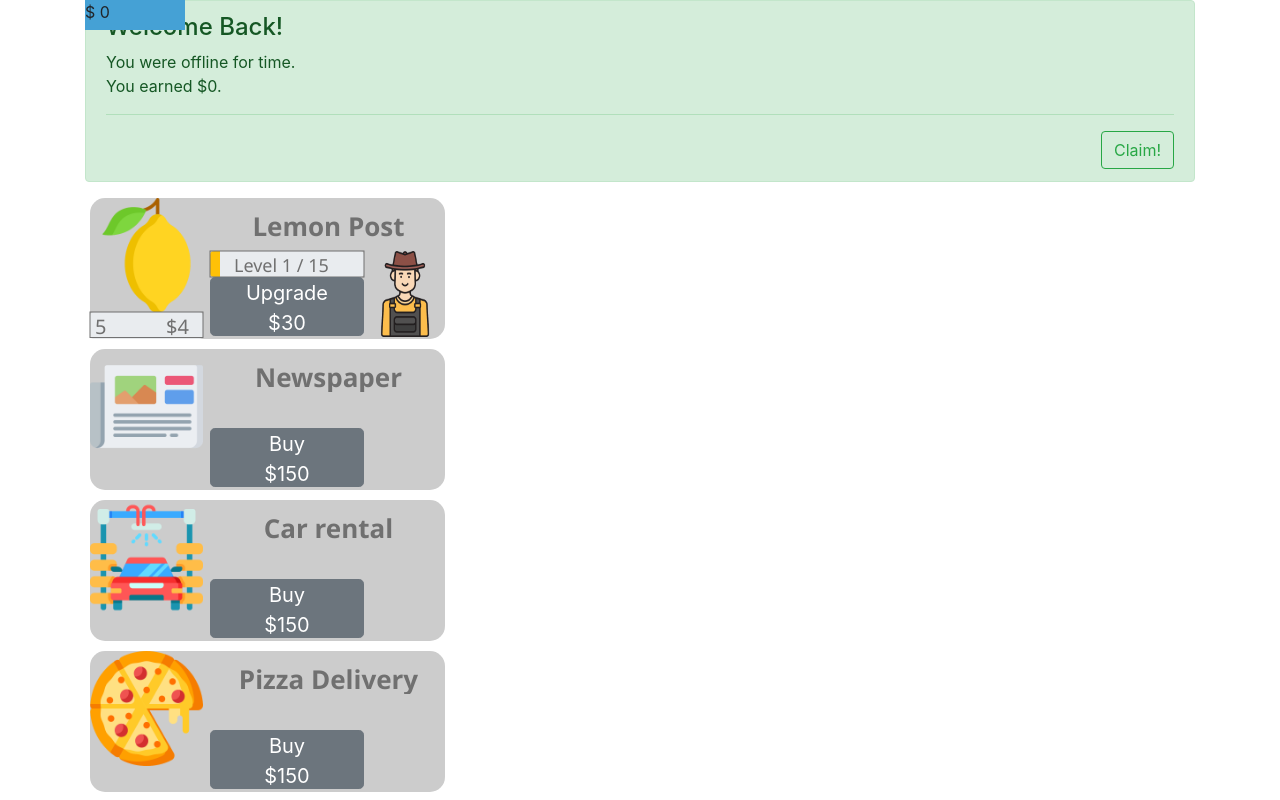
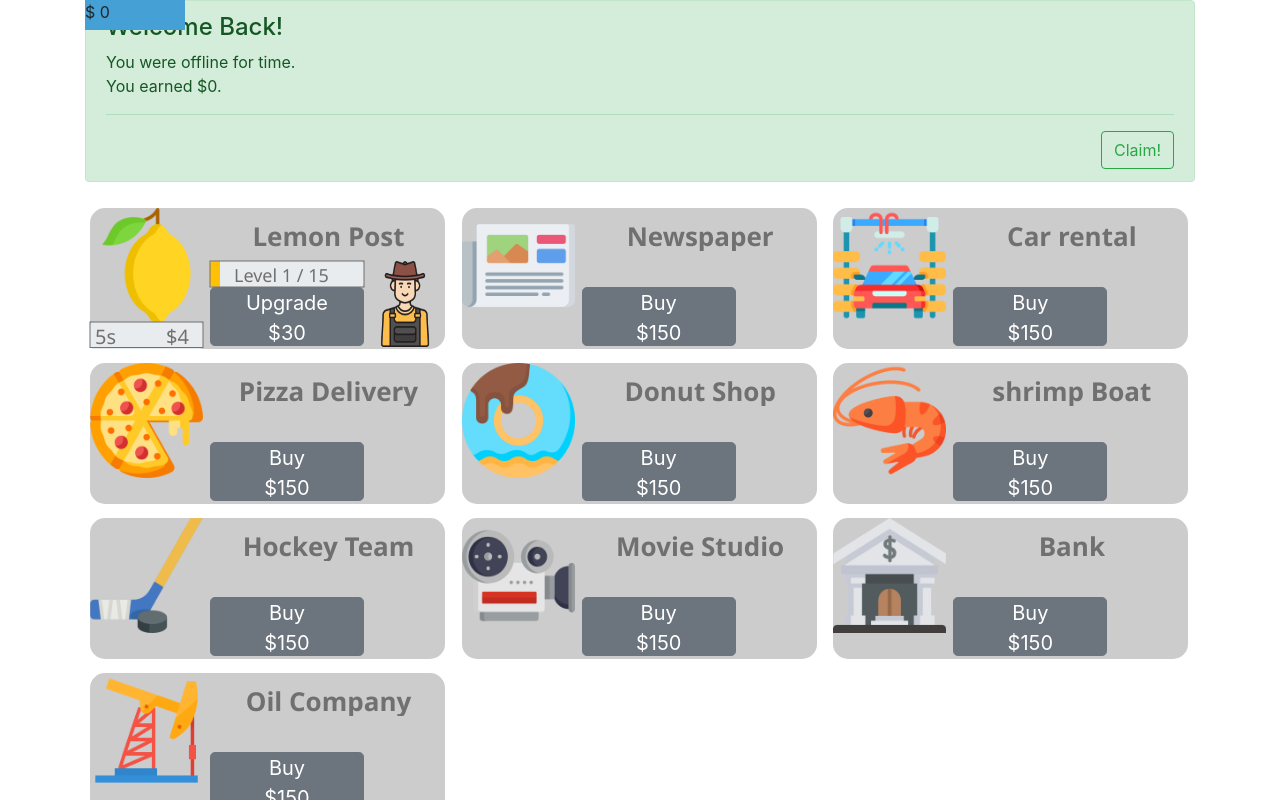
Before and after one commit to david-elfau/js-test-elfau, a React (Create React App) app: page / in a window 1280 px wide. Shown: the top 800 px of the page. Built offline with nearby package versions, Linux system fonts and the light colour scheme.

Commit message:
Miscelanea
Responsible
Format numbers
Clean warnings

```diff
--- a/src/App.js
+++ b/src/App.js
@@ -1,9 +1,9 @@
-    import React, { useReducer, useEffect } from 'react'
+import React, { useReducer, useEffect } from 'react'
 import data from './data/data.json'
 import ListBussines from './Bussines'
 import Gold from './Gold'
 import DataRecover from './DataRecover'
-import { Context, initialState, reducer, actionTypes } from "./Store";
+import {  initialState, reducer, actionTypes } from "./Store";
 
 function App(props) {
 
@@ -11,20 +11,20 @@ function App(props) {
     const businesses = data.businesses;
 
     useEffect(() => {
+        //Keep updating
         const intervalId = setInterval(() => {
             dispatch({ type: actionTypes.ReduceTimer });
         }, 100);
 
-        // clear interval on re-render to avoid memory leaks
         return () => clearInterval(intervalId);
-        // add timeLeft as a dependency to re-rerun the effect
-        // when we update it
     },[]);
 
     return (
         <div className="container">
             <DataRecover businessesData={businesses} />
-            <ListBussines businessesData={businesses} />
+            <div className="business-container">
+                <ListBussines businessesData={businesses} />
+            </div>
             <Gold />
         </div>
         );
--- a/src/DataRecover.js
+++ b/src/DataRecover.js
@@ -8,7 +8,7 @@ import Cookies from 'universal-cookie';
 import Button from 'react-bootstrap/Button';
 
 function DataRecover(props) {
-    const businesses = data.businesses;
+    //const businesses = data.businesses;
     const { store, dispatch } = useContext(Context);
 
     var show = true;
@@ -28,7 +28,8 @@ function DataRecover(props) {
             //Initial gold
             dispatch({ type: actionTypes.GoldUpdate, value: cookieInfo.gold });
 
-            const businesses = props.businessesData.map((business, index) => {
+            //Iterate businesses
+            props.businessesData.map((business, index) => {
 
                 //Data loaded from cookie
                 var currentDate = Date.now();
--- a/src/ProducerPanel.js
+++ b/src/ProducerPanel.js
@@ -37,7 +37,27 @@ function ProducerPanel(props){
         if (isIdle && isPurchased) {
             dispatch({ type: actionTypes.StartProduction, value: businessData.id });
         }
-    }
+    };
+
+    const FormatedTime = (timeData) => {
+        const { time } = timeData;
+        // Hours, minutes and seconds
+        var hrs = ~~(time / 3600);
+        var mins = ~~((time % 3600) / 60);
+        var secs = ~~time % 60;
+
+        // Output like "1:01" or "4:03:59" or "123:03:59"
+        var ret = "";
+
+        if (hrs > 0) {
+            ret += "" + hrs + "h " ;
+        }
+        if (mins > 0) {
+            ret += "" + mins + "m ";
+        }
+        ret += "" + secs+ "s" ;
+        return ret;
+    };
 
 
 
@@ -57,7 +77,9 @@ function ProducerPanel(props){
                     <span>${businessData.production[level]}</span>
                 </div>
                 <div id="timer">
-                    <span>{remainingTime}</span>
+                    <span>
+                        <FormatedTime time={remainingTime} />
+                    </span>
                 </div>
             </div>
             }
--- a/src/Store.js
+++ b/src/Store.js
@@ -20,6 +20,7 @@ export const reducer = (state, action) => {
 
     const cookies = new Cookies();
 
+    var newBusinesses;
     switch (action.type) {
         case actionTypes.GoldUpdate:
             cookies.set('data', JSON.stringify({
@@ -36,8 +37,9 @@ export const reducer = (state, action) => {
                 goldEarnIdle: state.goldEarnIdle
             };
 
+
         case actionTypes.LevelUpgrade:
-            var newBusinesses = state.businesses;
+            newBusinesses = state.businesses;
             newBusinesses[action.value].level++;
 
             cookies.set('data', JSON.stringify({
@@ -55,7 +57,7 @@ export const reducer = (state, action) => {
             };
 
         case actionTypes.HireManager:
-            var newBusinesses = state.businesses;
+            newBusinesses = state.businesses;
             newBusinesses[action.value].managerHired = true;
 
             cookies.set('data', JSON.stringify({
@@ -73,7 +75,7 @@ export const reducer = (state, action) => {
             };
 
         case actionTypes.StartProduction:
-            var newBusinesses = state.businesses;
+            newBusinesses = state.businesses;
 
             if (action.aux != null) {
                 //Force a starting production time for the recovery option
@@ -97,7 +99,7 @@ export const reducer = (state, action) => {
             };
 
         case actionTypes.EndProduction:
-            var newBusinesses = state.businesses;
+            newBusinesses = state.businesses;
             newBusinesses[action.value].timestamp = -1;
 
             cookies.set('data', JSON.stringify({
@@ -137,7 +139,7 @@ export const reducer = (state, action) => {
             };
 
         case actionTypes.SetBusinessState:
-            var newBusinesses = state.businesses;
+            newBusinesses = state.businesses;
             newBusinesses[action.value].level = action.level;
             newBusinesses[action.value].managerHired = action.managerHired;
 
--- a/src/index.js
+++ b/src/index.js
@@ -1,10 +1,10 @@
-import React, { useReducer, useEffect } from 'react'
+import React, { useReducer } from 'react'
 import ReactDOM from 'react-dom'
 import App from './App'
 import 'bootstrap/dist/css/bootstrap.min.css';
 import './style/adobeXD.css'
 import './style/CustomStyle.css';
-import { Context, initialState, reducer, actionTypes } from "./Store";
+import { Context, initialState, reducer } from "./Store";
 
 
 function Hook() {
--- a/src/style/CustomStyle.css
+++ b/src/style/CustomStyle.css
@@ -20,3 +20,10 @@
 table{
     border-spacing:10px 5px;
 }
+
+.business-container {
+    display: grid;
+    grid-gap: 5px;
+    grid-template-columns: repeat(auto-fit, minmax(360px, 1fr));
+    grid-template-rows: repeat(10, 150px);
+}
```
